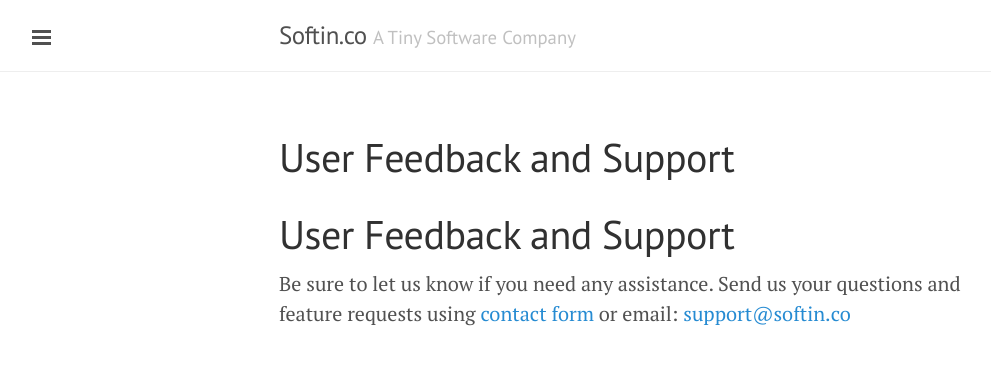
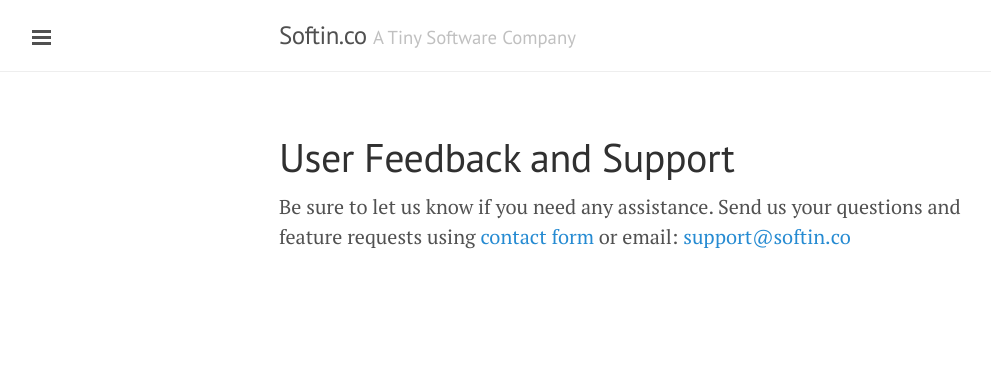
Before and after one commit to softinco/softinco.github.io, a Jekyll site: the page built from support/index.markdown, in a window 1280 px wide. Shown: the top 365 px of the page, without its empty margins (1-992 px from the left). Built offline with Jekyll 4.4.1, drawn with Linux system fonts in a browser that asks for light colours; Markdown is read by kramdown in place of the engine named in the settings; a script that is not in the unit is left out.

Commit message:
Duplicating title removed

```diff
--- a/support/index.markdown
+++ b/support/index.markdown
@@ -3,6 +3,4 @@ layout: page
 title: "User Feedback and Support"
 ---
 
-# User Feedback and Support
-
 Be sure to let us know if you need any assistance. Send us your questions and feature requests using <a href="#" id="uservoice_trigger">contact form</a> or email: [support@softin.co](mailto:support@softin.co)
```
